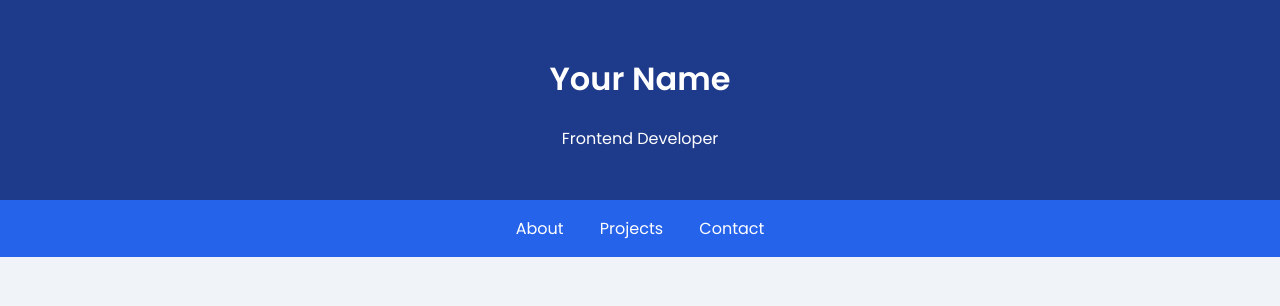
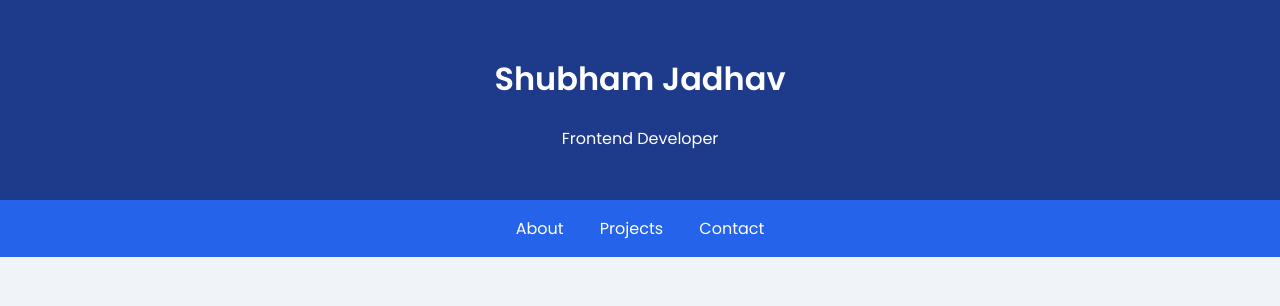
Before and after one commit to sj-jadhav/CodeAlpha_Task, a plain HTML site: page index.html in a window 1280 px wide. Shown: the top 306 px of the page. Drawn offline with Linux system fonts and the light colour scheme.

Commit message:
Update index.html

```diff
--- a/index.html
+++ b/index.html
@@ -11,7 +11,7 @@
 <body>
 
   <header>
-    <h1>Your Name</h1>
+    <h1>Shubham Jadhav</h1>
     <p>Frontend Developer</p>
   </header>
 
```
